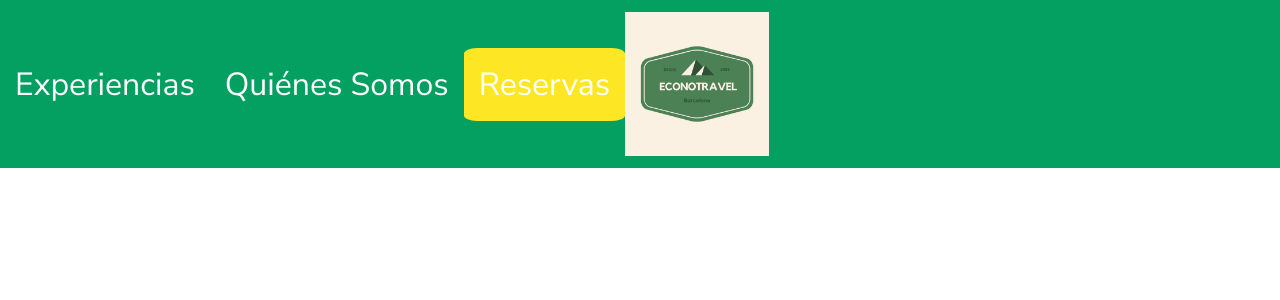
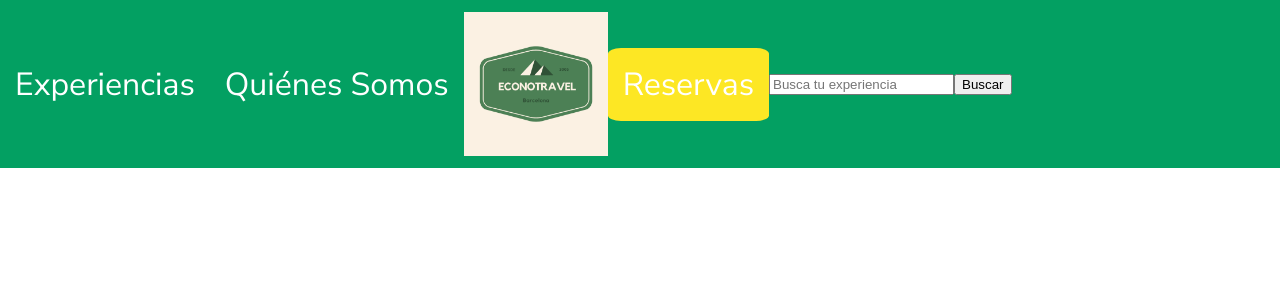
Before and after one commit to yassscoder/Econotravel-app-starter-6, a React app in the folder web-client/: page / in a window 1280 px wide. Shown: the top 300 px of the page. Built offline with nearby package versions, Linux system fonts and the light colour scheme.

Commit message:
añadida barra busqueda en navbar

```diff
--- a/web-client/src/js/components/navigationBar.jsx
+++ b/web-client/src/js/components/navigationBar.jsx
@@ -8,8 +8,12 @@ export const NavigationBar = () => (
     <nav className={"navigationBar"}>
         <Link to={"/experiencias"}>Experiencias</Link>
         <Link to={"/quienessomos"}>Quiénes Somos</Link>
-        <Link className={"prueba"} to={"/reservas"} >Reservas</Link>
+
         <img className={"logo-eco"} src={logo} />
+        <Link className={"btn-reservas"} to={"/reservas"} >Reservas</Link>
+        <label htmlFor={"search"}></label>
+        <input type={"text"} placeholder={"Busca tu experiencia"} />
+        <input type={"submit"} value="Buscar"/>
 
 
     </nav>
--- a/web-client/src/scss/main.scss
+++ b/web-client/src/scss/main.scss
@@ -18,7 +18,7 @@ body{
   color:white;
   font-size: 2rem;
 }
-.prueba {
+.btn-reservas {
 
     background-color: #FDE724;
     border-radius: 8%;
```
